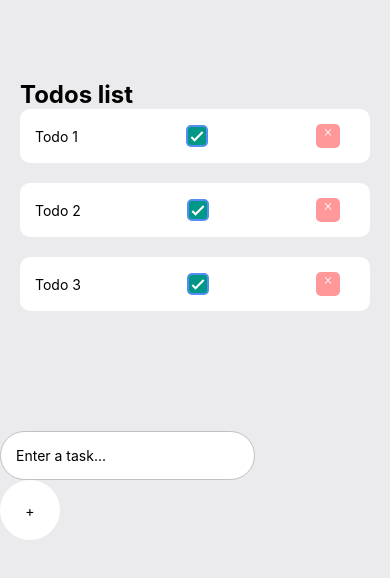
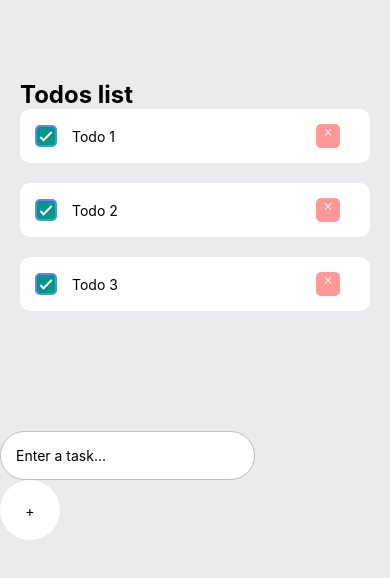
Before and after one commit to Yvan2XEro/react-native-redux, a React Native app: screen / in a window 390 px wide. Shown: the top 578 px of the page. Built offline with nearby package versions, Linux system fonts and the light colour scheme.

Commit message:
Retouche du design

```diff
--- a/components/Todo.jsx
+++ b/components/Todo.jsx
@@ -18,12 +18,12 @@ const Todo = ({ data }) => {
   const dispatch = useDispatch();
   return (
     <View style={styles.todoItem}>
-      <Text style={styles.text}>{title}</Text>
       <CheckBox
         onValueChange={() => dispatch(toggleTodoAction({ id }))}
         value={completed}
         style={styles.circular}
       />
+      <Text style={styles.text}>{title}</Text>
       <TouchableOpacity
         onPress={() => dispatch(deleteTodoAction({ id }))}
         style={styles.btnSquare}
@@ -46,11 +46,11 @@ const styles = StyleSheet.create({
     opacity: 15,
     flexDirection: "row",
     alignItems: "center",
-    justifyContent: "space-between",
     marginBottom: 20,
   },
   text: {
     maxWidth: 80,
+    marginLeft: 15,
   },
   btnSquare: {
     textAlign: "center",
@@ -58,6 +58,7 @@ const styles = StyleSheet.create({
     width: 24,
     height: 24,
     backgroundColor: "red",
+    marginLeft: "auto",
     opacity: 0.4,
     marginRight: 15,
     borderRadius: 5,
```
